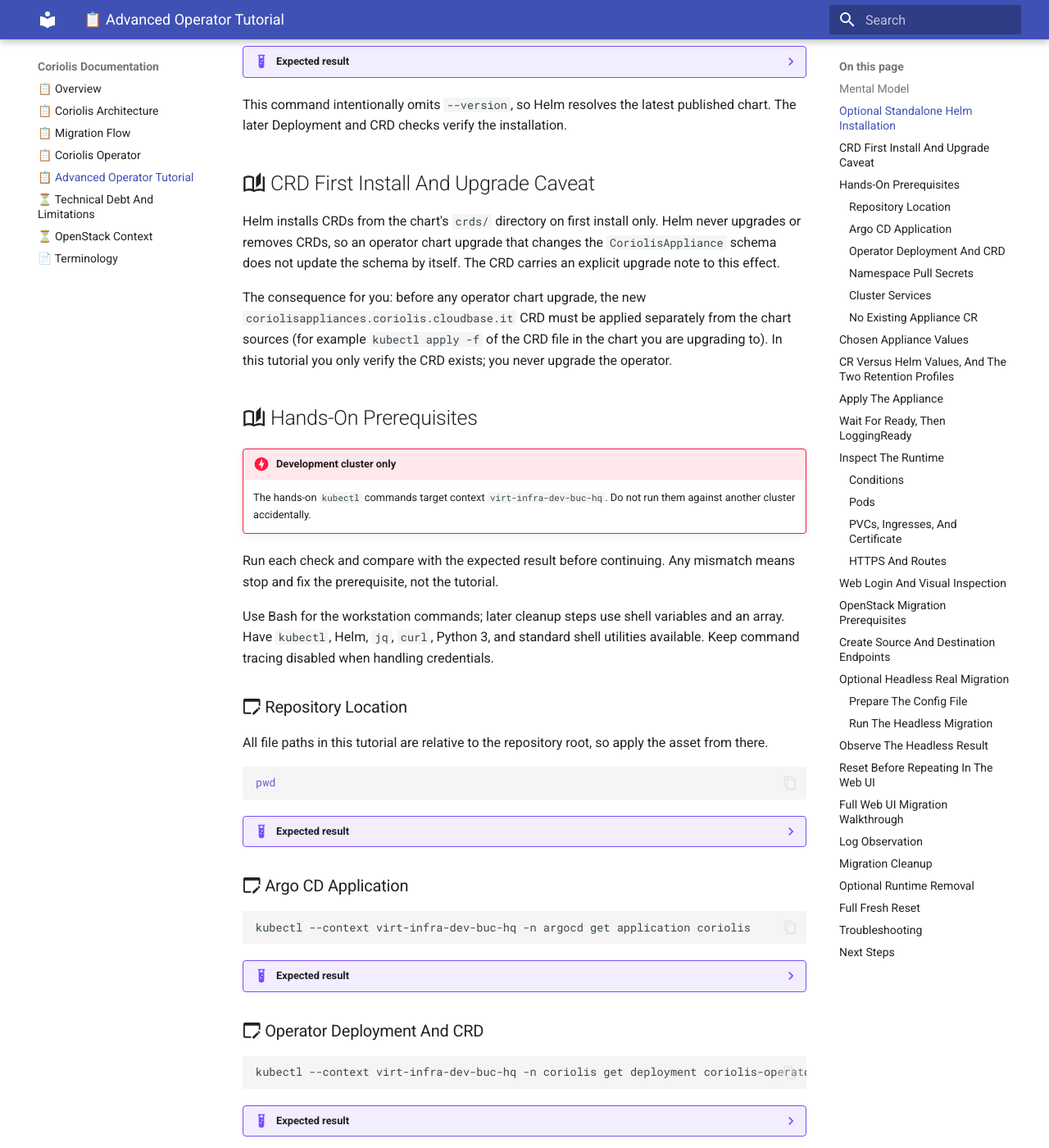
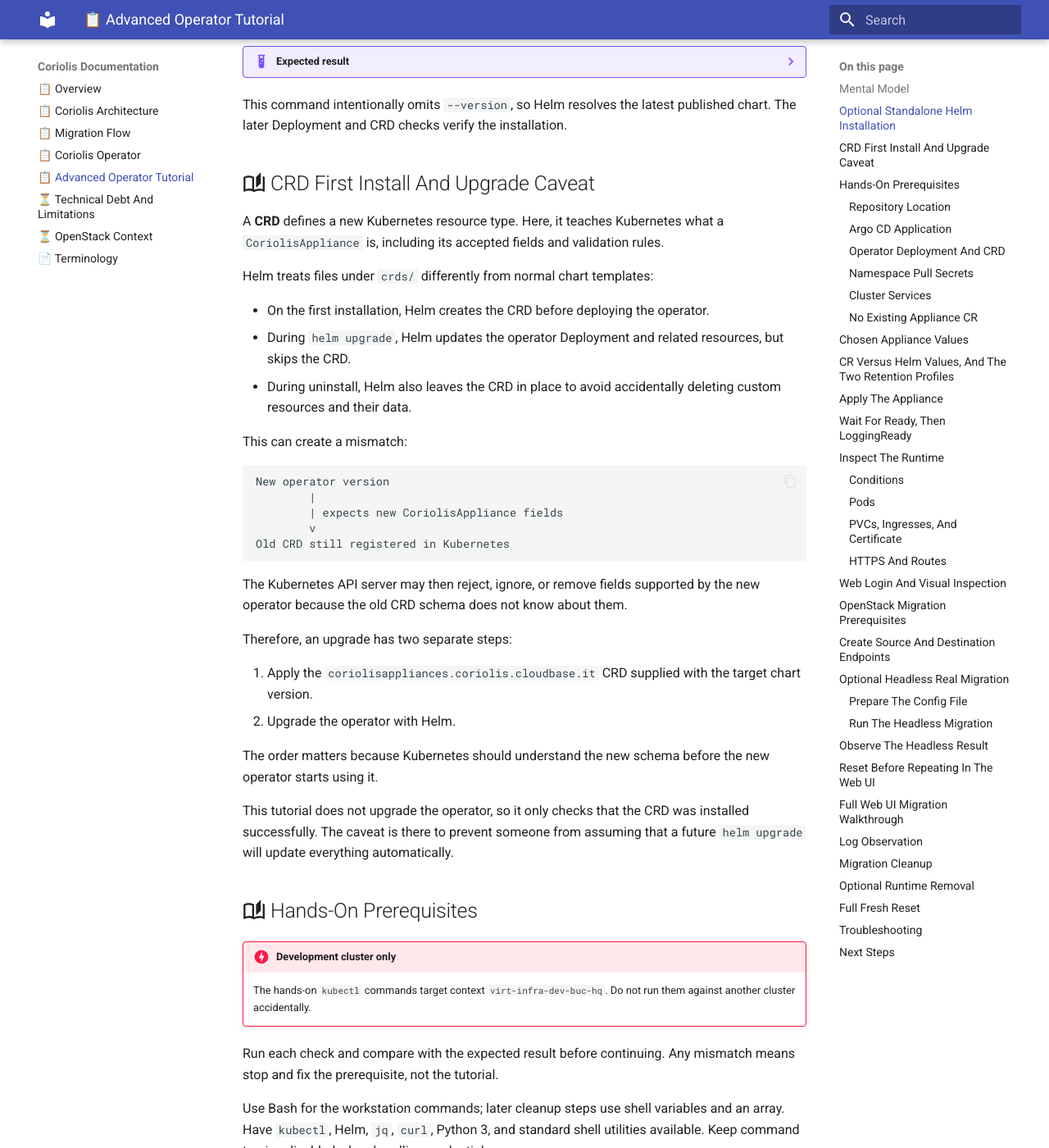
Before and after one commit to radumoisan/coriolis, an MkDocs documentation site: the page built from docs/operator-advanced-tutorial.md, in a window 1280 px wide and 1400 px high, scrolled down 1576 px. Shown: the whole window at 82% size. Built offline with MkDocs 1.6.1 and Material for MkDocs 9.7.7, drawn with Linux system fonts in a browser that asks for light colours.

Commit message:
Explain Helm CRD upgrade behavior

````diff
--- a/docs/operator-advanced-tutorial.md
+++ b/docs/operator-advanced-tutorial.md
@@ -124,9 +124,34 @@
 
 ## :material-book-open-page-variant-outline: CRD First Install And Upgrade Caveat
 
-Helm installs CRDs from the chart's `crds/` directory on first install only. Helm never upgrades or removes CRDs, so an operator chart upgrade that changes the `CoriolisAppliance` schema does not update the schema by itself. The CRD carries an explicit upgrade note to this effect.
+A **CRD** defines a new Kubernetes resource type. Here, it teaches Kubernetes what a `CoriolisAppliance` is, including its accepted fields and validation rules.
 
-The consequence for you: before any operator chart upgrade, the new `coriolisappliances.coriolis.cloudbase.it` CRD must be applied separately from the chart sources (for example `kubectl apply -f` of the CRD file in the chart you are upgrading to). In this tutorial you only verify the CRD exists; you never upgrade the operator.
+Helm treats files under `crds/` differently from normal chart templates:
+
+- On the first installation, Helm creates the CRD before deploying the operator.
+- During `helm upgrade`, Helm updates the operator Deployment and related resources, but skips the CRD.
+- During uninstall, Helm also leaves the CRD in place to avoid accidentally deleting custom resources and their data.
+
+This can create a mismatch:
+
+```text
+New operator version
+        |
+        | expects new CoriolisAppliance fields
+        v
+Old CRD still registered in Kubernetes
+```
+
+The Kubernetes API server may then reject, ignore, or remove fields supported by the new operator because the old CRD schema does not know about them.
+
+Therefore, an upgrade has two separate steps:
+
+1. Apply the `coriolisappliances.coriolis.cloudbase.it` CRD supplied with the target chart version.
+2. Upgrade the operator with Helm.
+
+The order matters because Kubernetes should understand the new schema before the new operator starts using it.
+
+This tutorial does not upgrade the operator, so it only checks that the CRD was installed successfully. The caveat is there to prevent someone from assuming that a future `helm upgrade` will update everything automatically.
 
 ## :material-book-open-page-variant-outline: Hands-On Prerequisites
 
````
